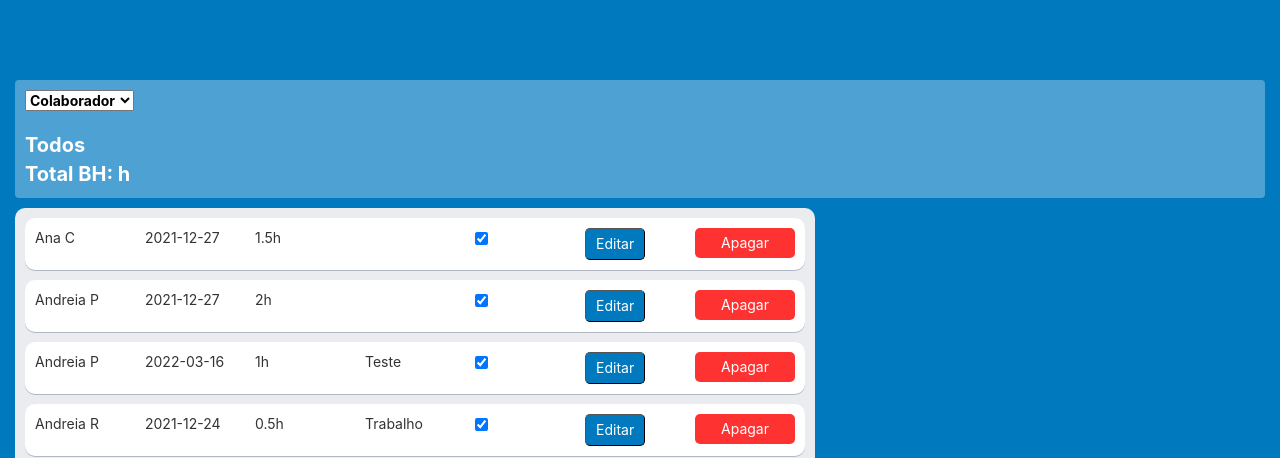
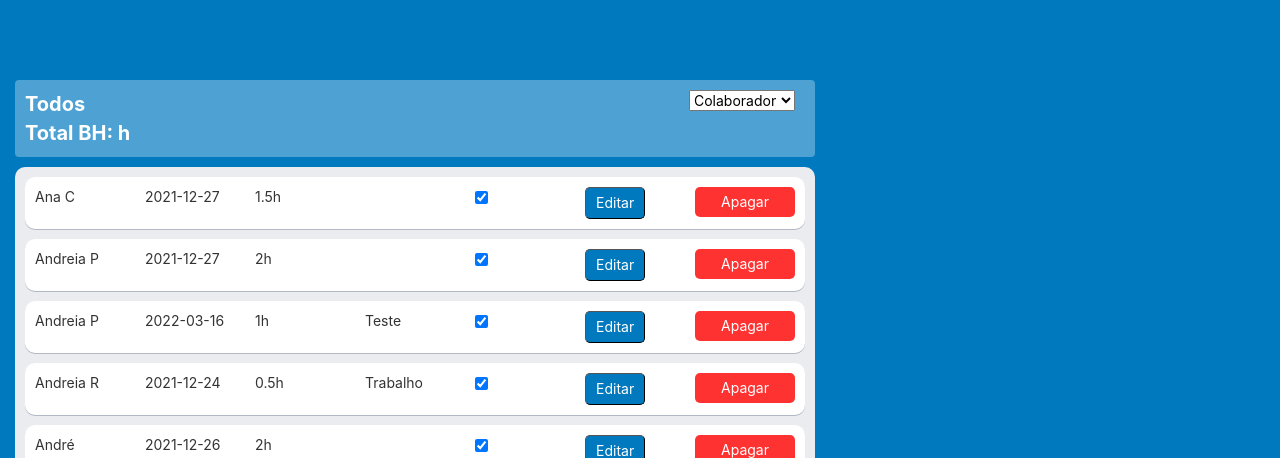
Before and after one commit to lmoura/BancoHoras, a Flask app: page /banco_horas in a window 1280 px wide. Shown: the part 15-473 px from the top of the page. Run offline with Flask 2, Linux system fonts and the light colour scheme; some libraries are stand-ins or nearby versions.

Commit message:
Graphic adjustments 2

```diff
--- a/static/css/style.css
+++ b/static/css/style.css
@@ -48,14 +48,13 @@
     background-color: rgba(255, 255, 255, 0.3);
     display: grid;
     grid-template-columns: repeat(2, 1fr);
-    padding: 5px;
-    width: 100%;
+    padding: 10px;
+    width: 800px;
     border-radius: 4px;
 }
 
 .board-header-text {
     font-weight: bold;
-    padding: 5px;
 }
 
 .board-header .left {
--- a/templates/bh_list.html
+++ b/templates/bh_list.html
@@ -10,7 +10,16 @@
     <div class="board-header">
         <div class="left">
             <div class="board-header-text">
-                <div id="textData"></div>
+                <div id="textData">
+                </div>
+                <div class="list-title">
+                    {{ worker_name }}
+                    <br>Total BH: <div id="total" style="display:inline;">{{ soma_approved }}h
+                </div>
+            </div>
+            </div>
+        </div>
+        <div class="right">
             <form action="" method="POST" id="banco">
                 <select id="workers" name="workers" onchange="this.form.submit()" required>
                     <option value="" disabled selected hidden>Colaborador</option>
@@ -21,14 +30,9 @@
                 </select>
                 <span class="validity"></span>
             </form>
-                &nbsp;<br>
-                <div class="list-title">
-                {{ worker_name }}
-                <br>Total BH: <div id="total" style="display:inline;">{{ soma_approved }}h</div>
         </div>
     </div>
-        </div>
-    </div>
+
     <div class="board-lists-home">
         <div class="board-list">
             {% if entradas!=None %}
```
Also changed, not shown: db/bh.db. Lines whose indentation alone changed are shown as unchanged.
